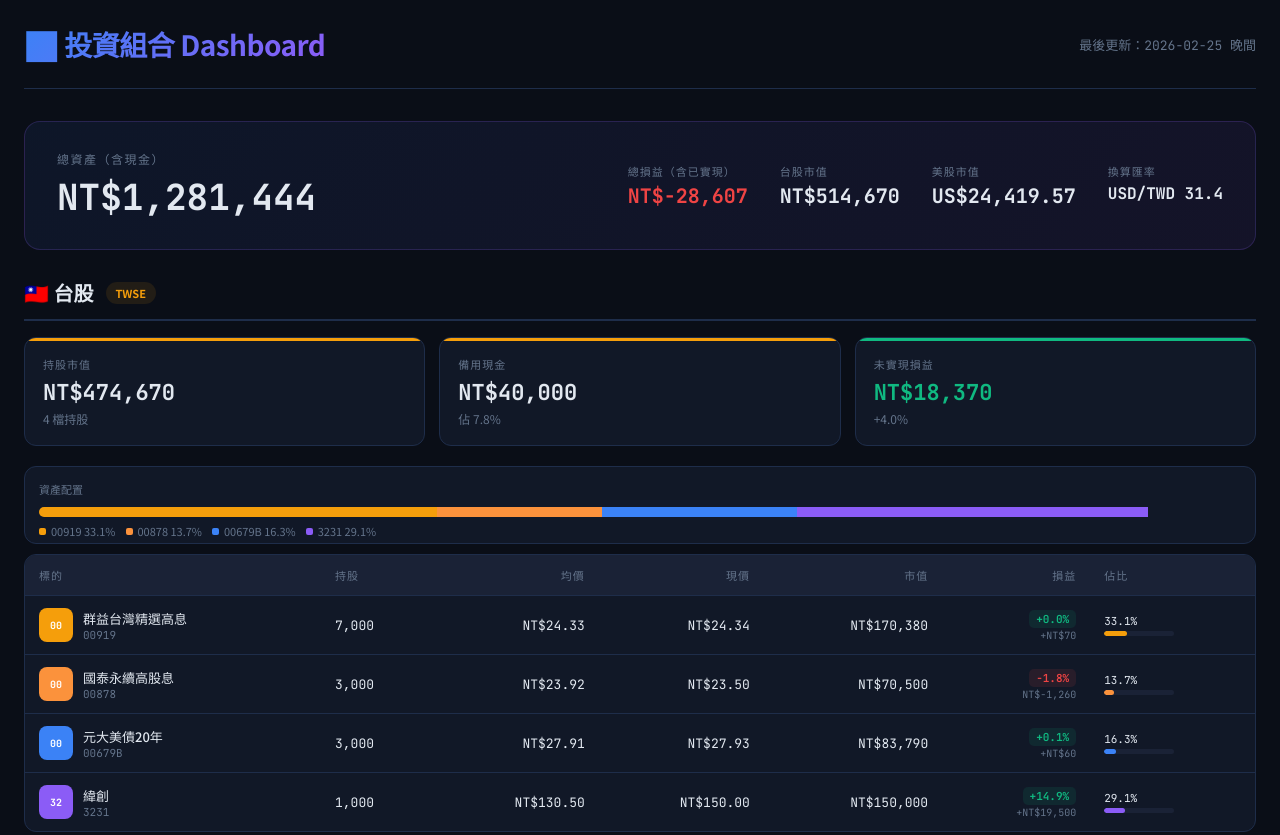
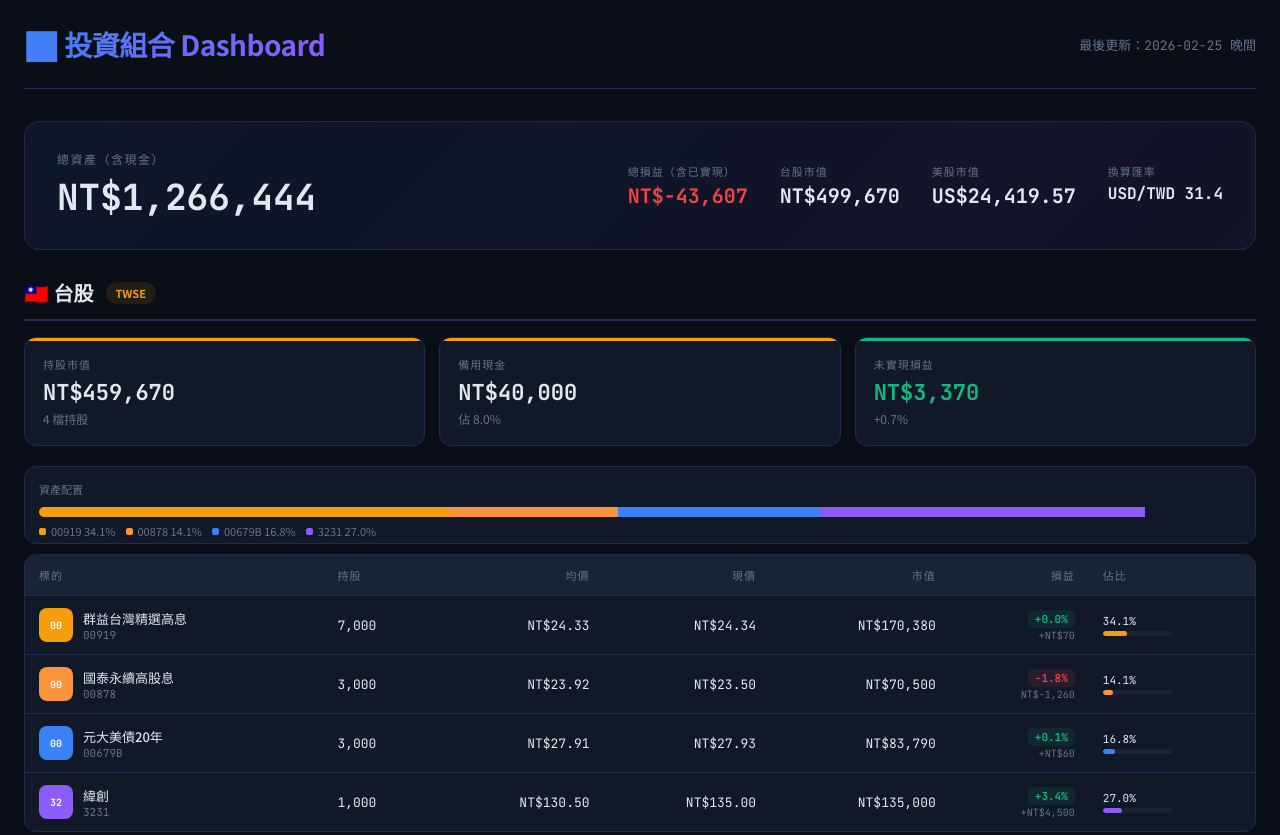
Before and after one commit to brian0502/stock, a plain HTML site: page dashboard.html in a window 1280 px wide. Shown: the top 835 px of the page. Drawn offline with Linux system fonts and the light colour scheme.

Commit message:
修正緯創現價為135（用戶回報），更新報告與Dashboard

```diff
--- a/dashboard.html
+++ b/dashboard.html
@@ -202,7 +202,7 @@ const twPortfolio = [
   { symbol:"00919", name:"群益台灣精選高息", shares:7000, avgCost:24.33, currentPrice:24.34, category:"高股息ETF", color:"#f59e0b" },
   { symbol:"00878", name:"國泰永續高股息", shares:3000, avgCost:23.92, currentPrice:23.50, category:"高股息ETF", color:"#fb923c" },
   { symbol:"00679B", name:"元大美債20年", shares:3000, avgCost:27.91, currentPrice:27.93, category:"美債ETF", color:"#3b82f6" },
-  { symbol:"3231", name:"緯創", shares:1000, avgCost:130.50, currentPrice:150.00, category:"成長個股", color:"#8b5cf6" },
+  { symbol:"3231", name:"緯創", shares:1000, avgCost:130.50, currentPrice:135.00, category:"成長個股", color:"#8b5cf6" },
 ];
 const twCash = 40000;
 
@@ -272,7 +272,7 @@ const adjustmentLog = [
 
 const REPO_BASE = "https://github.com/brian0502/stock/blob/claude/stock-analysis-skill-J09An/";
 const reports = [
-  { date:"2026-02-26", type:"台股分析", tb:"badge-tw", title:"台股持股分析 — NVIDIA財報利多", summary:"NVIDIA Q4全面超預期，緯創接近停利目標。00878今日除息0.42元", file:"reports/tw-2026-02-26.md" },
+  { date:"2026-02-26", type:"台股分析", tb:"badge-tw", title:"台股持股分析 — NVIDIA財報利多", summary:"NVIDIA Q4全面超預期，緯創135持有等GTC行情。00878今日除息0.42元", file:"reports/tw-2026-02-26.md" },
   { date:"2026-02-25", type:"綜合分析", tb:"badge-us", title:"台美股綜合分析（晚間更新）", summary:"NVDA今晚財報、ZS明日財報、00878明日除息。更新最新價格與操作建議", file:"reports/2026-02-25.md" },
   { date:"2026-02-25", type:"台股分析", tb:"badge-tw", title:"台股持股分析報告", summary:"00679B 為地緣風險保險，緯創設停利160/停損120", file:"reports/tw-2026-02-25.md" },
   { date:"2026-02-18", type:"交易", tb:"badge-us", title:"MSFT 大幅加碼", summary:"MSFT +4股 @ $397.39，累計 10 股", file:null },
```
Also changed, not shown: 1 other file.
